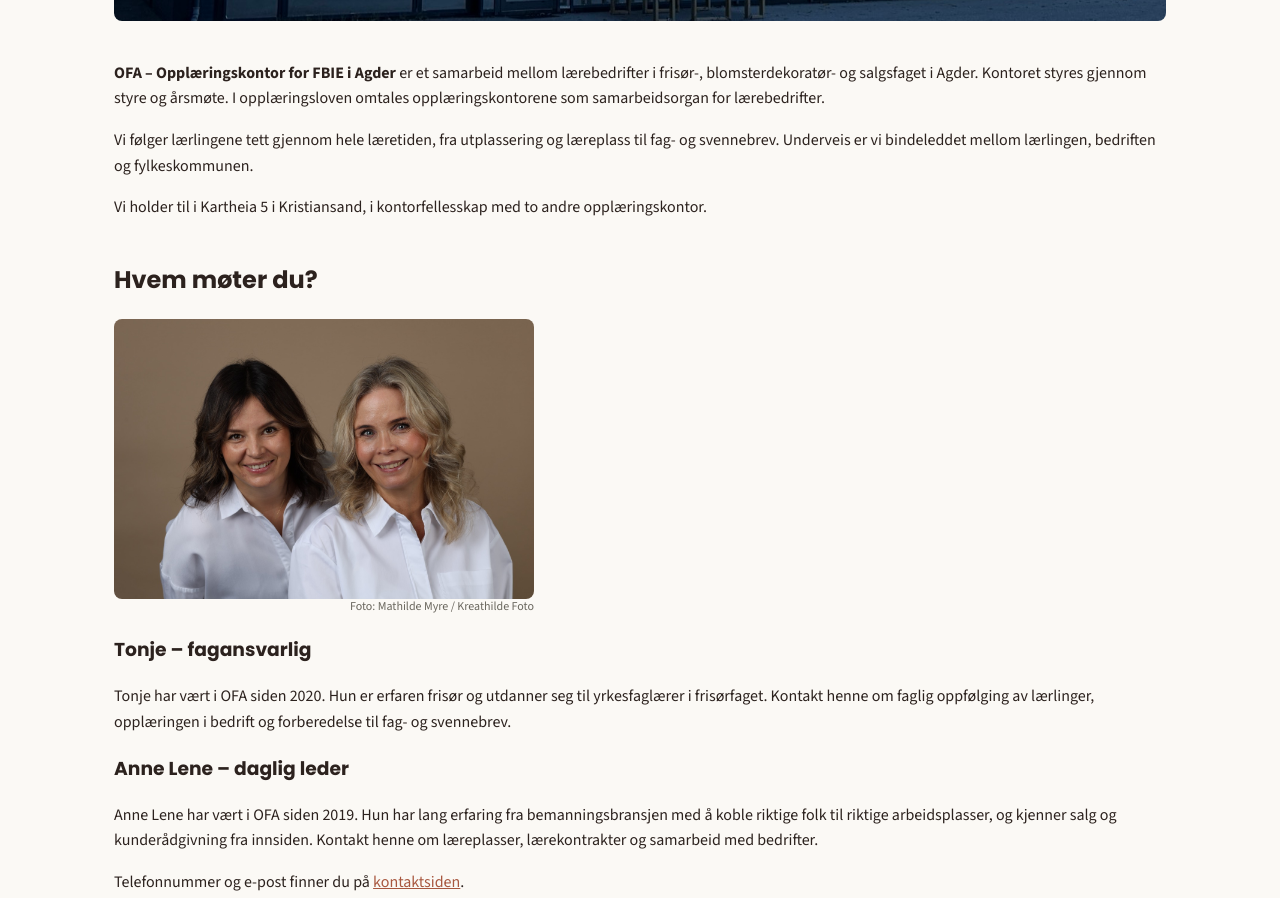
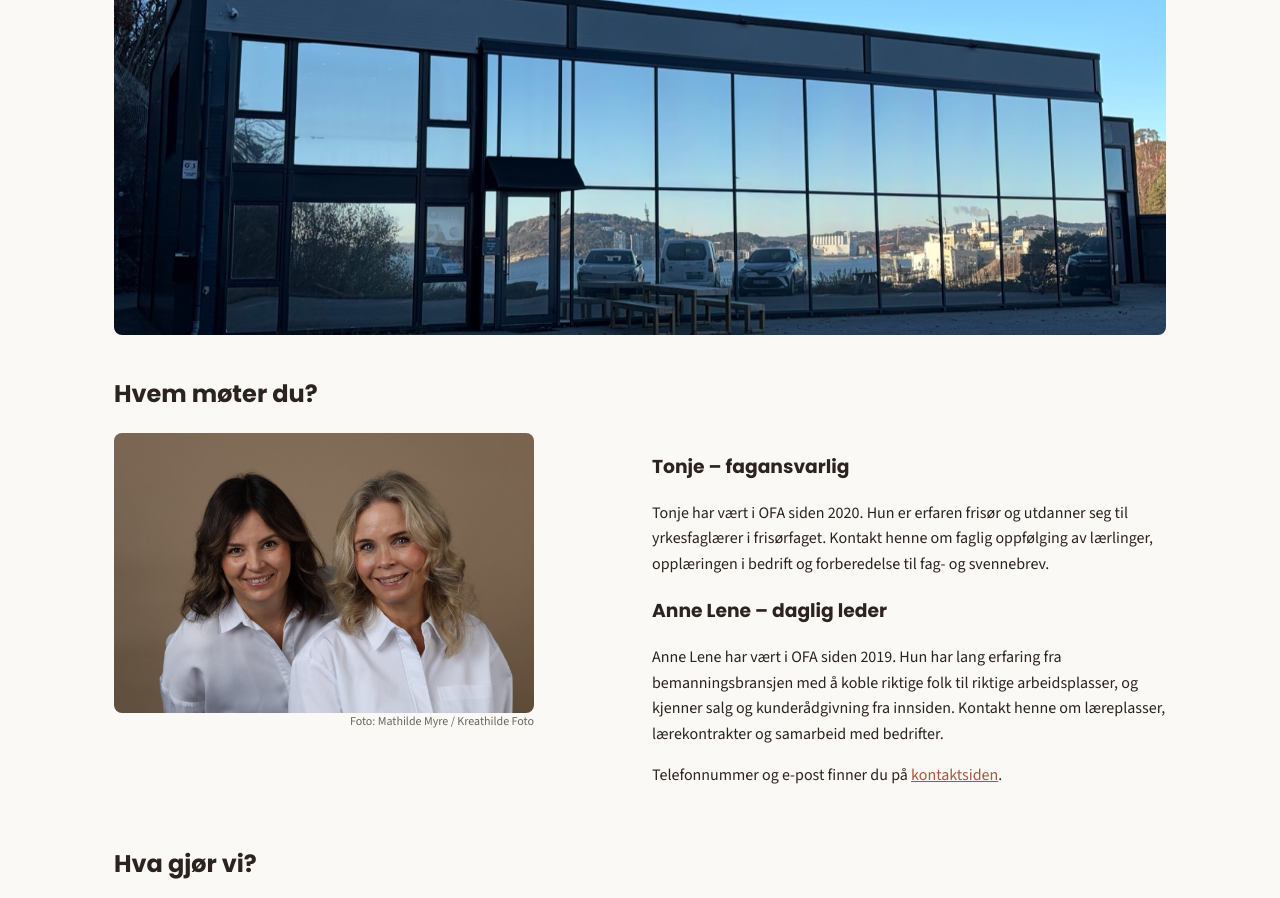
Before and after one commit to OFAAgder/ofa-nettside, a plain HTML site: page om-ofa.html in a window 1280 px wide. Shown: the part 680-1578 px from the top of the page. Drawn offline with Linux system fonts and the light colour scheme.

Commit message:
Ny rekkefølge og layout på om-ofa.html, innfør 70ch lesebredde og nye designregler
Co-Authored-By: Claude Sonnet 5 <noreply@anthropic.com>

```diff
--- a/css/style.css
+++ b/css/style.css
@@ -215,12 +215,26 @@ main {
   object-position: center 58%;
   border-radius: 8px;
   display: block;
-  margin-bottom: 1.5rem;
+  margin-top: 3rem;
+  margin-bottom: 2.5rem;
 }
 
 @media (max-width: 700px) {
   .lokaler-foto {
     aspect-ratio: 16 / 9;
+  }
+}
+
+.bilde-tekst-grid {
+  display: grid;
+  grid-template-columns: 1fr;
+  gap: 1.5rem;
+}
+
+@media (min-width: 700px) {
+  .bilde-tekst-grid {
+    grid-template-columns: 1fr 1fr;
+    align-items: start;
   }
 }
 
@@ -252,6 +266,19 @@ main {
 
 section {
   margin-bottom: 2.5rem;
+}
+
+main p,
+main ul {
+  max-width: 70ch;
+}
+
+.snarveier,
+.card p,
+.kontaktboks p,
+.tidslinje p,
+.stegmodell-steg p {
+  max-width: none;
 }
 
 .sidetopp {
--- a/om-ofa.html
+++ b/om-ofa.html
@@ -34,6 +34,9 @@
   <main id="main-content">
     <section class="sidetopp">
       <h1>Om OFA</h1>
+      <p><strong>OFA – Opplæringskontor for FBIE i Agder</strong> er et samarbeid mellom lærebedrifter i frisør-, blomsterdekoratør- og salgsfaget i Agder. Kontoret styres gjennom styre og årsmøte. I opplæringsloven omtales opplæringskontorene som samarbeidsorgan for lærebedrifter.</p>
+      <p>Vi følger lærlingene tett gjennom hele læretiden, fra utplassering og læreplass til fag- og svennebrev. Underveis er vi bindeleddet mellom lærlingen, bedriften og fylkeskommunen.</p>
+      <p>Vi holder til i Kartheia 5 i Kristiansand, i kontorfellesskap med to andre opplæringskontor.</p>
       <p class="snarveier">
         <a href="#hvem-moter-du" class="btn">Hvem møter du?</a>
         <a href="#hva-gjor-vi" class="btn">Hva gjør vi?</a>
@@ -43,17 +46,14 @@
       <img src="images/ofa-lokaler-web.jpg" alt="OFAs lokaler i Kartheia 5, Kristiansand" class="lokaler-foto">
     </section>
 
-    <section>
-      <p><strong>OFA – Opplæringskontor for FBIE i Agder</strong> er et samarbeid mellom lærebedrifter i frisør-, blomsterdekoratør- og salgsfaget i Agder. Kontoret styres gjennom styre og årsmøte. I opplæringsloven omtales opplæringskontorene som samarbeidsorgan for lærebedrifter.</p>
-      <p>Vi følger lærlingene tett gjennom hele læretiden, fra utplassering og læreplass til fag- og svennebrev. Underveis er vi bindeleddet mellom lærlingen, bedriften og fylkeskommunen.</p>
-      <p>Vi holder til i Kartheia 5 i Kristiansand, i kontorfellesskap med to andre opplæringskontor.</p>
-    </section>
-
     <section id="hvem-moter-du">
       <h2>Hvem møter du?</h2>
+      <div class="bilde-tekst-grid">
+        <div>
           <img src="images/ansatte-gruppe-web.jpg" alt="Anne Lene og Tonje i OFA" class="about-photo">
           <p class="photo-credit">Foto: Mathilde Myre / Kreathilde Foto</p>
-
+        </div>
+        <div>
           <h3>Tonje – fagansvarlig</h3>
           <p>Tonje har vært i OFA siden 2020. Hun er erfaren frisør og utdanner seg til yrkesfaglærer i frisørfaget. Kontakt henne om faglig oppfølging av lærlinger, opplæringen i bedrift og forberedelse til fag- og svennebrev.</p>
 
@@ -61,6 +61,8 @@
           <p>Anne Lene har vært i OFA siden 2019. Hun har lang erfaring fra bemanningsbransjen med å koble riktige folk til riktige arbeidsplasser, og kjenner salg og kunderådgivning fra innsiden. Kontakt henne om læreplasser, lærekontrakter og samarbeid med bedrifter.</p>
 
           <p>Telefonnummer og e-post finner du på <a href="kontakt.html">kontaktsiden</a>.</p>
+        </div>
+      </div>
     </section>
 
     <section id="hva-gjor-vi">
```
Also changed, not shown: 2 other files. Lines whose indentation alone changed are shown as unchanged.
